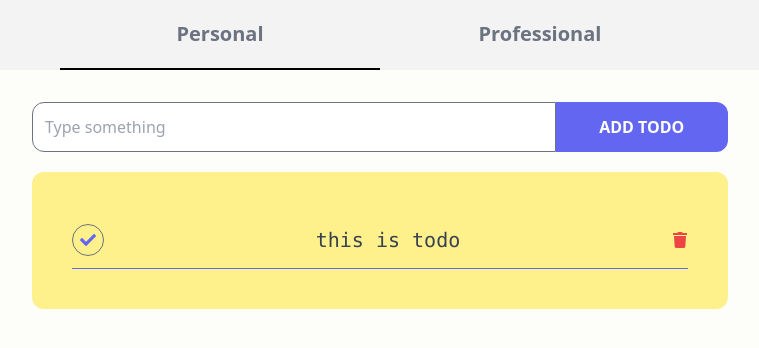
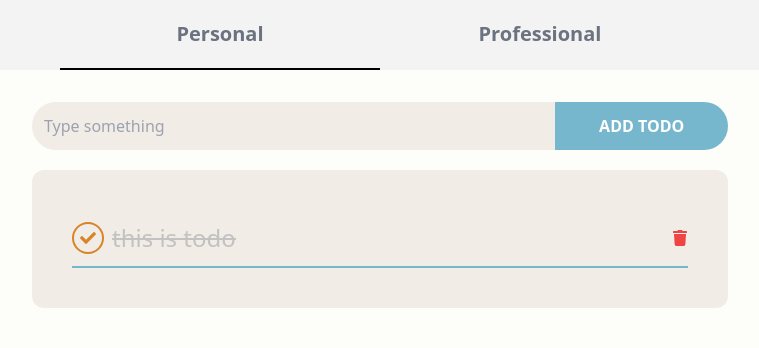
Before and after one commit to shahidx0x/ReduxTodo, a React (Vite) app: page / in a window 1280 px wide. Both pictures are taken after a click on the element 348 px from the left and 240 px from the top of the page. Shown: the top 348 px of the page, without its empty margins (260-1019 px from the left). Built offline with nearby package versions, Linux system fonts and the light colour scheme.

Commit message:
feat : check box added and condtion added for todo complete or not

```diff
--- a/src/components/TodoList/TodoList.tsx
+++ b/src/components/TodoList/TodoList.tsx
@@ -9,26 +9,33 @@ const TodoList = () => {
         <div className="flex flex-col gap-5">
           <div className="flex w-full">
             <input
-              className="w-full border border-gray-500 rounded-s-xl p-3"
+              className="w-full rounded-s-full p-3 bg-[#f1ece6]"
               type="text"
               placeholder="Type something"
             />
-            <button className="w-56 p-3 rounded-e-xl bg-indigo-500 text-white font-bold">
+            <button className="w-56 p-3 rounded-e-full bg-[#76b7cd]  text-white font-bold">
               ADD TODO
             </button>
           </div>
-          <div className="bg-yellow-200 p-10 rounded-xl">
+          <div className="bg-[#f1ece6] p-10 rounded-xl">
             <ul>
-              <li className="flex justify-between  items-center gap-2 border-b border-indigo-500 py-3">
-                <div
-                  onClick={() => setChecked(prev => !prev)}
-                  className="w-8 h-8 flex justify-center items-center rounded-full border border-gray-500 cursor-pointer"
-                >
-                  {checked && <FaCheck className="text-indigo-500" />}
+              <li className="flex justify-between  items-center gap-2 border-b-2 border-[#76B7CD] py-3">
+                <div className="flex gap-2">
+                  <div
+                    onClick={() => setChecked(prev => !prev)}
+                    className="w-8 h-8 flex justify-center items-center rounded-full border-2 border-[#d98326] cursor-pointer"
+                  >
+                    {checked && <FaCheck className="text-[#d98326]" />}
+                  </div>
+                  <p
+                    className={`text-2xl  ${checked && "text-[#C2C2C2]"} relative`}
+                  >
+                    <p
+                      className={`absolute top-[50%] ${checked && "border border-[#C2C2C2]"} w-full `}
+                    ></p>
+                    this is todo
+                  </p>
                 </div>
-                <p className="text-xl flex-initial text-gray-700 font-mono">
-                  this is todo
-                </p>
                 <FaTrash className="text-red-500 cursor-pointer" />
               </li>
             </ul>
```
